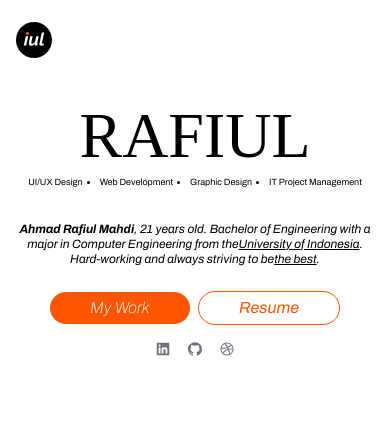
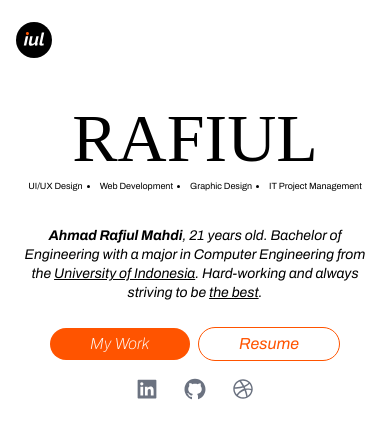
Before and after one commit to RafiulM/rafiulm.com, a Next.js app: page / in a window 390 px wide. Shown: the top 438 px of the page. Built offline with nearby package versions, Linux system fonts and the light colour scheme; a web font is replaced by a local one.

Commit message:
hero sizing changes mobile

```diff
--- a/components/Hero.jsx
+++ b/components/Hero.jsx
@@ -8,7 +8,7 @@ import {
 function Hero() {
   return (
     <div className="flex flex-col items-center  max-w-7xl px-4 py-6 w-full mx-auto gap-2">
-      <h1 className="flex w-full justify-center items-center text-center text-[64px] leading-none font-display hover:text-primary">
+      <h1 className="flex w-full justify-center items-center text-center text-[68px] leading-none font-display hover:text-primary">
         RAFIUL
       </h1>
       <ul className="flex text-[9px] gap-1 list-inside list-disc ">
@@ -17,28 +17,28 @@ function Hero() {
         <li>Graphic Design</li>
         <li>IT Project Management</li>
       </ul>
-      <p className="text-center leading-tight text-xs italic mt-6 mb-4">
+      <p className="text-center leading-snug text-[14px] italic mt-6 mb-4">
         <span className="font-bold">Ahmad Rafiul Mahdi</span>, 21 years old.
-        Bachelor of Engineering with a major in Computer Engineering from the
+        Bachelor of Engineering with a major in Computer Engineering from the{" "}
         <span className="underline underline-offset-[1.8]">
           University of Indonesia
         </span>
-        . Hard-working and always striving to be
+        . Hard-working and always striving to be{" "}
         <span className="underline underline-offset-[1.8]">the best</span>.
       </p>
       <div className="flex items-center justify-center gap-2">
         <ButtonRound>My Work</ButtonRound>
         <ButtonRoundOutline>Resume</ButtonRoundOutline>
       </div>
-      <div className="flex items-center justify-center gap-4 my-2">
+      <div className="flex items-center justify-center gap-6 my-2">
         <a>
-          <AiFillLinkedin className="text-gray-500" />
+          <AiFillLinkedin className="text-gray-500" size={24} />
         </a>
         <a>
-          <AiFillGithub className="text-gray-500" />
+          <AiFillGithub className="text-gray-500" size={24} />
         </a>
         <a>
-          <AiOutlineDribbble className="text-gray-500" />
+          <AiOutlineDribbble className="text-gray-500" size={24} />
         </a>
       </div>
     </div>
```
